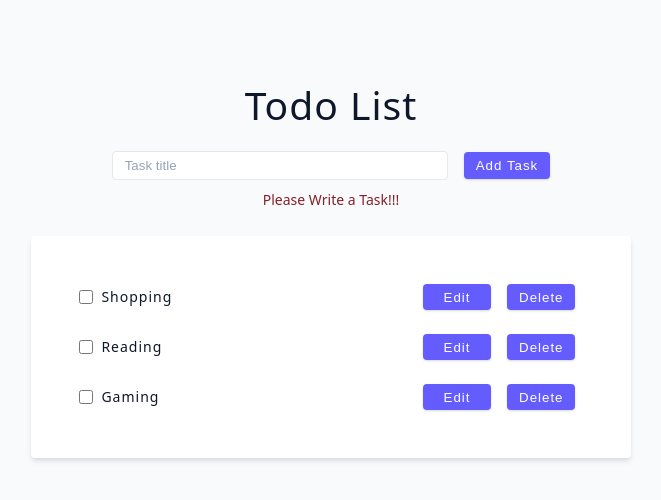
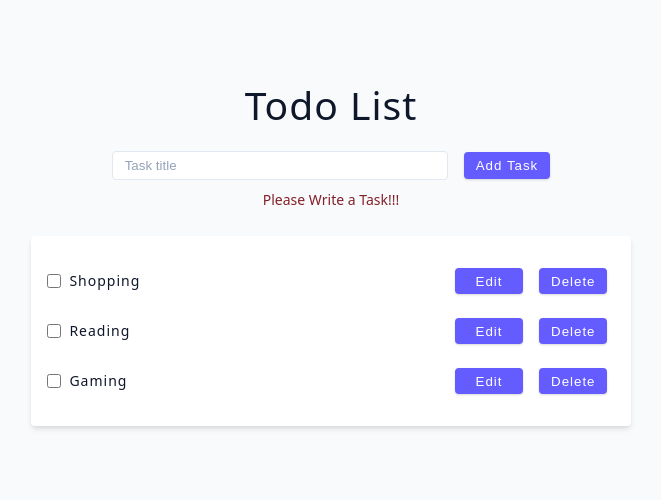
Before and after one commit to arianhamid/todo-app-react, a React (Vite) app: page / in a window 1280 px wide. Shown: the top 500 px of the page, without its empty margins (309-970 px from the left). Built offline with nearby package versions, Linux system fonts and the light colour scheme.

Commit message:
new Styles

```diff
--- a/src/index.css
+++ b/src/index.css
@@ -176,17 +176,17 @@ ul {
 
 .form {
   width: 90vw;
-  min-width: 375px;
+  min-width: 340px;
   max-width: var(--fixed-width);
   background: var(--white);
   border-radius: var(--borderRadius);
   box-shadow: var(--shadow-2);
-  padding: 2rem 2.5rem;
+  padding: 1em 0.5em;
   margin: 3rem auto;
 }
 .form-label {
   display: grid;
-  grid-template-columns: 1em auto 6em 6em;
+  grid-template-columns: 0.3em auto 6em 6em;
   grid-template-rows: 3em;
   display: grid;
   grid-template-columns: 1em auto 6em 6em;
```
